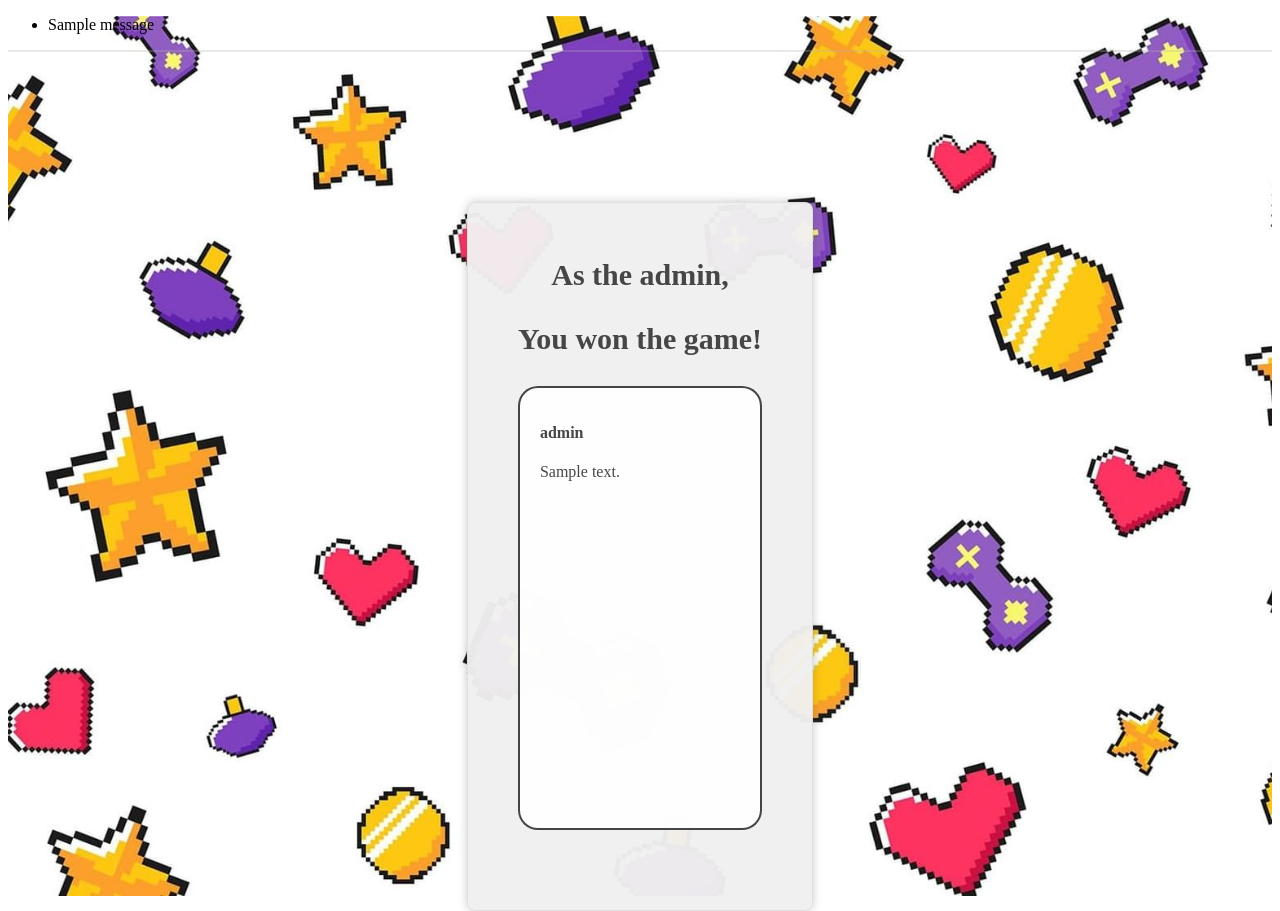
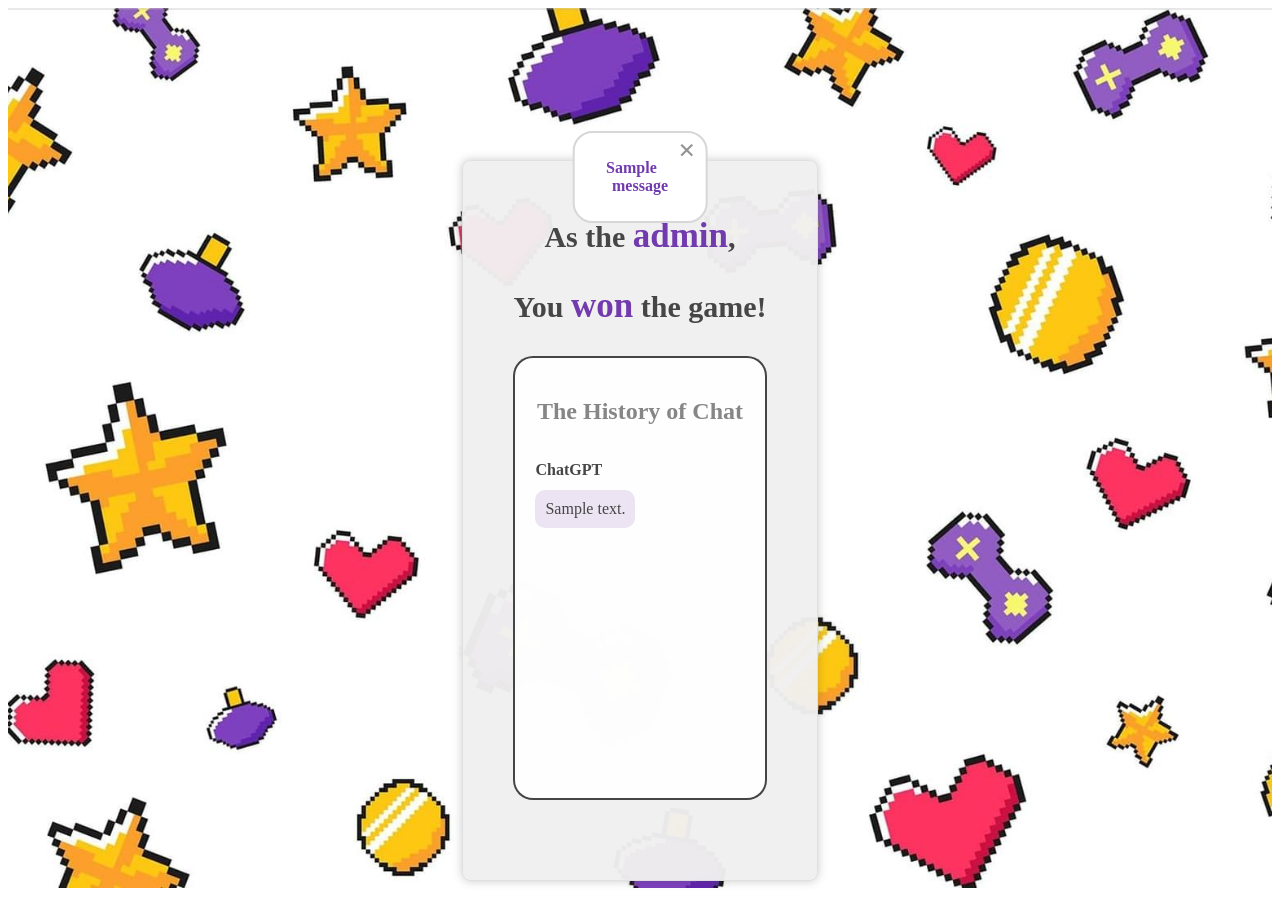
Before and after one commit to FinnMurphy98/20QuestionsAI, a Flask app: page /past_game/1 in a window 1280 px wide. Shown: the part 63-974 px from the top of the page. After the commit the page ends 951 px from the top, so only its background shows below. Run offline with Flask 3, Linux system fonts and the light colour scheme; a user stored in the database is signed in; tables that the repository leaves empty hold one stand-in row (values such as "Sample post"); one stand-in notice (Sample message) is shown.

Commit message:
styles for flash messages&chat history

```diff
--- a/app/static/style.css
+++ b/app/static/style.css
@@ -138,6 +138,41 @@ hr {
 
 }
 
+.register-message {
+    position: fixed;
+    top: 30%;
+    left: 50%;
+    transform: translate(-50%, -50%);
+    width: max-content;
+    height: max-content;
+    color:#723bad;
+    font-size: 16px;
+    font-weight: bold;
+    background-color: white;
+    border: solid 2px #d8d7d7;
+    border-radius: 20px;
+    padding: 10px;
+    text-align: center;
+    width: auto;
+}
+
+.close-message {
+    float: right;
+    font-size: 30px;
+    position: relative;
+    border: none;
+    background-color: transparent;
+    color: #3e3e3e8f;
+    cursor: pointer;
+    margin-top: -10px;
+}
+
+.close-message:hover,
+.close-message:focus {
+    color: black;
+    text-decoration: none;
+    cursor: pointer;
+}
 
 
 /* home.html */
@@ -479,7 +514,6 @@ input[type="text"]:focus, input[type="password"]:focus {
     padding: 20px;
     display: flex;
     flex-direction: column;
-    align-items: flex-start;
     height: 400px;
     max-width: 600px;
     overflow-y: auto;
@@ -586,10 +620,46 @@ input[type="text"]:focus, input[type="password"]:focus {
     background-color: #3e3e3e1e;
 }
 
+/* past_game.html */
+.past-role,
+.past-result {
+    color: #723bad;
+    font-size: 35px;
+}
 
-/* suit mobile screen */
+.chat-box h2 {
+    color: #29282890;
+    align-self: center;
+}
+
+.past-game-user {
+    align-self: flex-end;
+    font-weight: bold;
+    margin-bottom: -5px;
+}
+
+.past-user-message {
+    align-self: flex-end;
+    width: fit-content;
+    padding: 10px;
+    border-radius: 10px;
+    background-color: #dcf8c6d5;
+}
+
+.past-game-gpt {
+    font-weight: bold;
+    margin-bottom: -5px;
+}
+
+.past-gpt-message {
+    width: fit-content;
+    padding: 10px;
+    border-radius: 10px;
+    background-color: #723bad21;
+}
+
+/* suit to mobile screen */
 @media screen and (max-width: 600px) {
-    /* home */
     .navbar {
         flex-direction: column;
         align-items: flex-start;
@@ -636,11 +706,21 @@ input[type="text"]:focus, input[type="password"]:focus {
 
     }
 
+    /* Adjust the background image
+    so that it does not appear blank block on small size screens */
     .background-img {
         background-repeat: repeat;
-        background-size: contain;
+        background-size: cover;
         background-position: center;
-        height: max-content;
+    }
+
+    /* On small size screens,
+    the a labels for role selection on the home and role pages overlap,
+    so display them as block elements. */
+    .home-title a,
+    .role {
+        display: block;
+        margin: 0;
     }
 
 }
--- a/app/static/style.js
+++ b/app/static/style.js
@@ -16,6 +16,15 @@ function dropdown() {
         dropdownMenu.style.display = "block";
     }
 }
+
+const closeButton = document.querySelector('.close-message');
+const registerMessage = document.querySelector('.register-message');
+
+closeButton.addEventListener('click', function() {
+  registerMessage.style.display = 'none';
+});
+
+
 
 var modal = document.getElementById("error-modal");
     var span = document.getElementsByClassName("close")[0];
--- a/app/templates/base.html
+++ b/app/templates/base.html
@@ -56,11 +56,12 @@
         <div class="background-img">
             {% with messages = get_flashed_messages() %}
             {% if messages %}
-            <ul>
+            <div class="register-message">
+                <span class="close-message">&times;</span>
                 {% for message in messages %}
-                <li>{{ message }}</li>
+                <p>{{ message }}</p>
                 {% endfor %}
-            </ul>
+            </div>
             {% endif %}
             {% endwith %}
             <hr>
--- a/app/templates/past_game.html
+++ b/app/templates/past_game.html
@@ -2,19 +2,26 @@
 
 {% block content %}
 <div class="card">
-    <h1>As the {{ game.role }},</h1>
+    <h1>As the <span class="past-role"> {{ game.role }}</span>,</h1>
     {% if game.winner %}
-    <h1>You won the game!</h1>
+    <h1>You <span class="past-result">won</span> the game!</h1>
     {% else %}
     <h1>You lost the game&#40</h1>
     {% endif %}
     <div class="chat-box">
+        <h2> The History of Chat </h2>
         {% for message in messages %}
         <div class="message">
-            <p class="game-role">{{ message.role }}</p>
-            <p class="message-content">{{ message.content }}</p>
+            {% if message.role == 'user' %}
+                <p class="past-game-user">{{ current_user.username }}</p>
+                <p class="past-user-message">{{ message.content }}</p>
+            {% else %}
+                <p class="past-game-gpt">ChatGPT</p>
+                <p class="past-gpt-message">{{ message.content }}</p>
+            {% endif %}
         </div>
         {% endfor %}
+
     </div>
 
 
```
